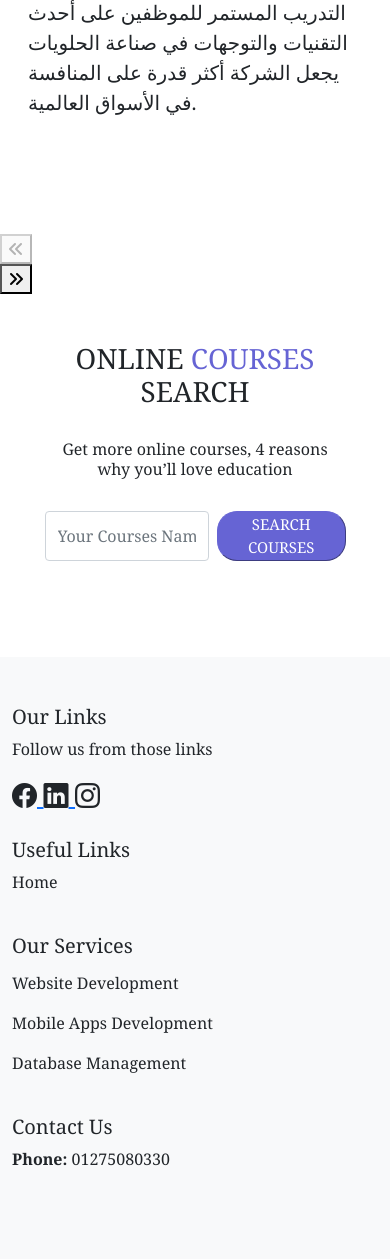
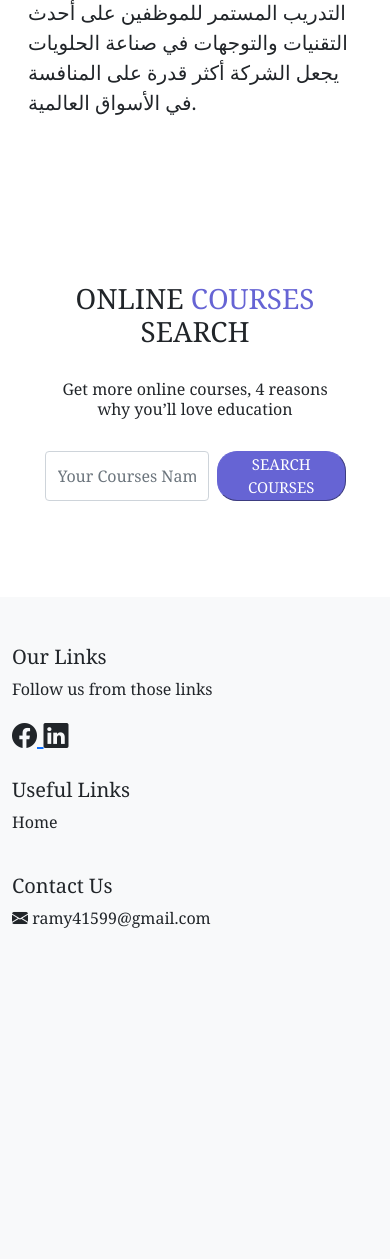
Before and after one commit to Ahmed-El-Gendy/CorSir, a Django app: page / in a window 390 px wide. Shown: the part 3183-4442 px from the top of the page. After the commit the page ends 4111 px from the top, so only its background shows below. Run offline with Django 5.2, Linux system fonts and the light colour scheme; some libraries are stand-ins or nearby versions.

Commit message:
edit templates

```diff
--- a/project/main/templates/userhome.html
+++ b/project/main/templates/userhome.html
@@ -4,7 +4,7 @@
 <head>
     <meta charset="UTF-8">
     <meta name="viewport" content="width=device-width, initial-scale=1.0">
-    <title>pro</title>
+    <title>Home</title>
     <script src="https://kit.fontawesome.com/a59b9b09ab.js" crossorigin="anonymous"></script>
     <link rel="stylesheet" href="https://cdn.jsdelivr.net/npm/bootstrap-icons@1.11.3/font/bootstrap-icons.min.css">
     <link rel="stylesheet" href="{% static 'css/home.css' %}">
@@ -45,7 +45,7 @@
 
     <nav class="navbar navbar-expand-lg navbar-light bg-light fixed-top">
         <div class="container">
-          <a class="navbar-brand" href="#home"><img src="../static/images/55.png" alt="" width="45px" height="40px" style="border-radius: 50%;" >
+          <a class="navbar-brand" href="#home"><img src="{% static 'images/slide-1.jpg' %}" alt="" width="45px" height="40px" style="border-radius: 50%;" >
             <span >COU</span>RSES
           </a>
           <button class="navbar-toggler" type="button" data-bs-toggle="collapse" data-bs-target="#navbarTogglerDemo02" aria-controls="navbarTogglerDemo02" aria-expanded="false" aria-label="Toggle navigation">
@@ -54,17 +54,16 @@
           <div class="collapse navbar-collapse" id="navbarTogglerDemo02">
             <ul class="navbar-nav ms-auto mb-2 mb-lg-0">
               <li class="nav-item">
-                <a class="nav-link" href="{% url 'userhome' %}">الصفحة الرئيسية</a>
+                <a class="nav-link" href="{% url 'userhome' %}">Home</a>
               </li>
               <li class="nav-item">
-                <a class="nav-link" href="#about">المهام</a>
+                <a class="nav-link" href="#about">About us</a>
               </li>
               <li class="nav-item">
-                <a class="nav-link" href="#services">اهميه الادارة</a>
+                <a class="nav-link" href="#services">Services</a>
               </li>
               <li class="nav-item">
-                <a class="nav-link" href="#coures">الدروس
-                </a>
+                <a class="nav-link" href="#Courses">Courses</a>
               </li>
                <li class="nav-item">
                   {% if user.is_authenticated %}
@@ -215,7 +214,8 @@
       <div id="carouselExampleCaptions" class=" carousel slide" data-bs-ride="carousel">
         <div class="carousel-inner ">
           <div class="carousel-item active text-start">
-            <img src="../static/images/home3.jpg" class="d-block w-100" alt="...">
+            {% load static %}
+            <img src="{% static 'images/slide-1.jpg' %}" class="d-block w-100" alt="...">
             <div class="carousel-caption d-flex flex-column justify-content-center align-items-start text-start" style="top: 50%; transform: translateY(-50%);">
               <h5>إدارة التطوير والتدريب</h5>
               <span class="fs-5">إدارة التطوير والتدريب في الشركة  تهدف إلى تعزيز مهارات الموظفين وتحفيز الابتكار لضمان التميز في المنتجات. تتولى تحديد الاحتياجات التدريبية وتصميم برامج متخصصة لتطوير القدرات الفنية والإدارية. من مهامها تطوير المهارات القيادية، تشجيع الإبداع، وتقييم الأداء بشكل مستمر. تركز الإدارة أيضًا على تطبيق
@@ -227,7 +227,7 @@
             </div>
           </div>
           <div class="carousel-item">
-            <img src="../static/images/home2.jpg" class="d-block w-100" alt="...">
+            <img src="{% static 'images/slide-2.jpg' %}" class="d-block w-100" alt="...">
             <div class="carousel-caption d-flex flex-column justify-content-center align-items-center text-center" style="top: 50%; transform: translateY(-50%);">
               <h5>الرؤية</h5>
               <p class="fs-5">أن تكون إدارة التطوير والتدريب في شركة الحلويات مرجعًا عالميًا للابتكار والتميز في تنمية الكفاءات البشرية، وتقديم حلول تدريبية متقدمة تسهم في تحقيق ريادة الشركة على المستوى العالمي في صناعة الحلويات.
@@ -323,44 +323,72 @@
           </div>
       </section>
     <!-- ************************************ -->
-    <div class="cover">
-    <button class="left" onclick="leftScroll()">
+    {% if user.is_authenticated %}
+  <section id="Courses" class="services_team section-padding bg position-relative">
+    <p class="fs-1 fw-bold text-center">Courses</p>
+
+    <div class="position-relative">
+      <button class="left btn btn-primary position-absolute" onclick="leftScroll()" style="left: 20px; top: 50%; transform: translateY(-50%); z-index: 10;">
         <i class="fas fa-angle-double-left"></i>
       </button>
-    <div class="scroll-images">
+      <div class="scroll-images row row-cols-1 row-cols-md-3 g-4 mx-2" style="overflow-x: auto; scrollbar-width: none; -ms-overflow-style: none;">
         {% for usercourse in usercourses %}
-            <div class="child">
-                <img src="{{ usercourse.course_image }}" alt="{{ usercourse.course_title }}" width="100" height="100">
-                <h4>{{ usercourse.course_title }}</h4>
-                <p>Status: {{ usercourse.done|yesno:"Completed,Not Completed" }}</p>
-                <a href="{% url 'course_detail' usercourse.id %}">
-                    <button type="button">Show</button>
+          <div class="col">
+            <div class="card h-100 border-0 shadow-sm" style="transition: transform 0.3s ease; cursor: pointer;" onmouseover="this.style.transform='scale(1.05)';" onmouseout="this.style.transform='scale(1)';">
+              <div class="card-img-wrapper" style="width: 100%; height: 70%; overflow: hidden;">
+                <img id="img_team" src="{{ usercourse.course_image }}"
+                     class="card-img-top"
+                     alt="{{ usercourse.course_title }} image"
+                     style="width: 100%; height: 100%; object-fit: cover;">
+              </div>
+
+              <!-- Course Title and Link -->
+              <div class="card-body text-center">
+                <h5 class="card-title fs-3 fw-bold">{{ usercourse.course_title }}</h5>
+                <a href="{% url 'course_detail' usercourse.id %}" class="btn btn-outline-primary rounded-circle">
+                  Show
                 </a>
+              </div>
+            </div>
           </div>
         {% endfor %}
       </div>
 
-
-    <button class="right" onclick="rightScroll()">
+      <!-- Right Scroll Button - Position within the Courses section -->
+      <button class="right btn btn-primary position-absolute" onclick="rightScroll()" style="right: 20px; top: 50%; transform: translateY(-50%); z-index: 10;">
         <i class="fas fa-angle-double-right"></i>
       </button>
     </div>
+  </section>
 
+  <style>
+    /* Hide scrollbar in WebKit browsers (Chrome/Safari) */
+    .scroll-images::-webkit-scrollbar {
+      display: none;
+    }
 
+    /* Hide scrollbar for other browsers (Firefox, IE/Edge) */
+    .scroll-images {
+      -ms-overflow-style: none; /* IE and Edge */
+      scrollbar-width: none; /* Firefox */
+    }
+  </style>
+{% endif %}
 
   <script>
     document.addEventListener("DOMContentLoaded", function () {
       const scrollImages = document.querySelector(".scroll-images");
-      const scrollLength = scrollImages.scrollWidth - scrollImages.clientWidth;
       const leftButton = document.querySelector(".left");
       const rightButton = document.querySelector(".right");
 
+      // Function to check if buttons should be enabled or disabled
       function checkScroll() {
         const currentScroll = scrollImages.scrollLeft;
+        const scrollLength = scrollImages.scrollWidth - scrollImages.clientWidth;
         if (currentScroll === 0) {
           leftButton.setAttribute("disabled", "true");
           rightButton.removeAttribute("disabled");
-        } else if (currentScroll === scrollLength) {
+        } else if (currentScroll >= scrollLength) {
           rightButton.setAttribute("disabled", "true");
           leftButton.removeAttribute("disabled");
         } else {
@@ -369,109 +397,38 @@
         }
       }
 
+      // Calculate the width of three cards to scroll by that amount
+      function getCardWidth() {
+        const card = scrollImages.querySelector('.col'); // Select a single card
+        return card ? card.offsetWidth : 200; // Fallback to 200px if no cards are available
+      }
+
+      // Scroll left by three cards
+      function leftScroll() {
+        scrollImages.scrollBy({
+          left: -3 * getCardWidth(), // Scroll by three cards width
+          behavior: "smooth"
+        });
+      }
+
+      // Scroll right by three cards
+      function rightScroll() {
+        scrollImages.scrollBy({
+          left: 3 * getCardWidth(), // Scroll by three cards width
+          behavior: "smooth"
+        });
+      }
+
+      // Attach scroll event and resize event listeners
       scrollImages.addEventListener("scroll", checkScroll);
       window.addEventListener("resize", checkScroll);
       checkScroll();
 
-      function leftScroll() {
-        scrollImages.scrollBy({
-          left: -200,
-          behavior: "smooth"
-        });
-      }
-
-      function rightScroll() {
-        scrollImages.scrollBy({
-          left: 200,
-          behavior: "smooth"
-        });
-      }
-
+      // Attach click events to buttons
       leftButton.addEventListener("click", leftScroll);
       rightButton.addEventListener("click", rightScroll);
     });
-
   </script>
-
-
-
-    {% if user.is_authenticated %}
-    <section id="team" class="services_team section-padding bg">
-      <div id="coures" class="container">
-       <p class="fs-1 fw-bold text-center">الدروس المتاحة</p>
-          <!--
-       <p class="fs-1 fw-bold text-center"><img src="../static/images/book2.png" alt="" width="50px" height="50px"></p>
-       -->
-          <!--
-       <p class="fs-5 text-center">From concept through construction, to the finishing touches of each of your projects,<br> you can rely on the our
-        team to deliver a personal environment tailored specifically for you</p>
-        -->
-  <div class="row row-cols-1 row-cols-md-3 g-4 b b">
-      <div class="col ">
-        <div class="card h-100 border-0">
-         <div class="card_mmm"> <img id="img_team" src="../static/images/mq3.jpg" class="card-img-top " alt="..." ></div>
-          <div class="card-body text-center">
-              <h5 class="card-title fs-3 fw-bold">شرح استخدام ملفات التدريب</h5>
-              <p class="card-text"> طريقة استخدام ملفات التدريب وملفات التفعيل من خلال تقيم أفراد الفريق والكاشير والعاملين بالفرع والهيئة الإدارية بواسطة دكتور هانى</p>
-              <!--
-              <div id="iii">
-                <div id="doller"><i class="bi bi-layout-text-sidebar"></i></div>
-                <div><p class="fs-3 fw-bold text-center text-primary"><img src="../static/images/4.jpg" alt="" width="70px" height="70px"></p></div>
-                <div id="doller"><i class="bi bi-currency-dollar">60</i></div>
-              </div>
-              <p class="fs-4  text-center">Saruta Janifao</p>
-              -->
-              <a href="{% url 'c1' %}">
-                <button type="button">Show</button>
-              </a>
-          </div>
-        </div>
-      </div>
-      <div class="col ">
-          <div class="card h-100 border-0">
-              <img src="../static/images/mq2.jpg" class="card-img-top " alt="...">
-              <div class="card-body text-center">
-                <h5 class="card-title fs-3 fw-bold">مواجهة مشكلة التجميد وتجلط المنتجات</h5>
-                <p class="card-text">كيفية مواجهة مشكلة التجميد وتجلط المنتجات السائلة داخل الاسكويزر عن طريق فك الإسالة بإستخدام المياة الفاترة عن طريق عضو الفريق استاذ حاتم</p>
-                <!--
-                  <div id="iii">
-                  <div id="doller"><i class="bi bi-exclude"></i></div>
-                  <div><p class="fs-3 fw-bold text-center text-primary"><img src="../static/images/5.jpg" alt="" width="70px" height="70px"></p></div>
-                  <div id="doller"><i class="bi bi-currency-dollar">75</i></div>
-                </div>
-                <p class="fs-4  text-center">Mahfuz Riad</p>
-                -->
-                <a href="{% url 'c2' %}">
-                <button type="button">Show</button>
-              </a>
-            </div>
-          </div>
-        </div>
-      <div class="col ">
-        <div class="card h-100 border-0">
-          <img src="../static/images/mq1.jpg" class="card-img-top " alt="..." >
-          <div class="card-body text-center">
-              <h5 class="card-title fs-3 fw-bold">سلامة الغذاء وكيفية التعامل مع المخاطر</h5>
-              <p class="card-text">شرح لسلامة الغذاء وكيفية التعامل مع المخاطر في بيئة العمل عن طريق دكتور باسم</p>
-              <!--
-              <div id="iii">
-                <div id="doller"><i class="bi bi-journal-code"></i></div>
-                <div><p class="fs-3 fw-bold text-center text-primary "><img src="../static/images/6.jpg" alt="" width="70px" height="70px"></p></div>
-                <div id="doller"><i class="bi bi-currency-dollar">50</i></div>
-              </div>
-              <p class="fs-4  text-center">Je Faria</p>
-              -->
-              <a href="{% url 'c3' %}">
-                <button type="button">Show</button>
-              </a>
-
-          </div>
-        </div>
-      </div>
-    </div>
-      </div>
-  </section>
-    {% endif %}
   <!-- ************************************** -->
   <div id="text2" class=" text-center my-5 container">
     <div class="row justify-content-center">
@@ -486,6 +443,7 @@
     </div>
   </div>
   <!-- ************************** -->
+
   <footer class="bg-light text-dark py-5">
     <div class="container">
         <div class="row">
@@ -493,86 +451,29 @@
                 <h5 fs-1 fw-bold >Our Links</h5>
                 <p fs-3>Follow us from those links</p>
                 <div id="icon_text">
-                    <a href="https://www.facebook.com/b.labaneg" target="_blank" rel="noopener noreferrer">
+                    <a href="https://www.facebook.com/" target="_blank" rel="noopener noreferrer">
                         <i class="bi bi-facebook text-dark"></i>
                     </a>
-                    <a href="https://www.linkedin.com/company/b.laban/" target="_blank" rel="noopener noreferrer">
+                    <a href="https://www.linkedin.com/" target="_blank" rel="noopener noreferrer">
                         <i class="bi bi-linkedin text-dark"></i>
-                    </a>
-                    <a href="https://www.instagram.com/b.laban.eg" target="_blank" rel="noopener noreferrer">
-                        <i class="bi bi-instagram text-dark"></i>
                     </a>
                 </div>
             </div>
-
-            {% if user.is_authenticated %}
-                <div class="col-md-3 mb-4">
-                <h5>Useful Links</h5>
-                <ul class="list-unstyled">
-                    <li><a id="mmmm" href="https://drive.google.com/file/d/19gtGbQbDAcXul0tYPWk5EuKZf9J_WftB/view?usp=sharing" class="text-dark" target="_blank">سلامة الغذاء</a></li>
-                    <li><a id="mmmm" href="https://drive.google.com/file/d/1Ocv_NuwQCppUEcKNjBN5ySFj5FmfkL2X/view?usp=sharing" class="text-dark" target="_blank">خدمة العملاء</a></li>
-                    <li><a id="mmmm" href="https://drive.google.com/file/d/1BKFSXcVaFQbccqcmCO6pmYmOfEKAG6U7/view?usp=sharing" class="text-dark" target="_blank">سلامة الغذاء(2)</a></li>
-                    <li><a id="mmmm" href="https://drive.google.com/file/d/14MwaEnJ4HqnqDmysX_2Ch83xWdQ1mHqX/view?usp=sharing" class="text-dark" target="_blank">تحليل المخاطر</a></li>
-                    <!--
-                    <li><a href="#" class="text-dark">About us</a></li>
-                    <li><a href="#" class="text-dark">Sections</a></li>
-                    <li><a href="#" class="text-dark">Terms of service</a></li>
-                    -->
-                </ul>
-            </div>
-            <div class="col-md-3 mb-4">
-                <h5 style="padding-bottom: 5px">Documents</h5>
-                <ul class="list-unstyled">
-                    <!--
-                    <li><a href="#" class="text-dark">Mohamed</a></li>
-                    <li><a href="#" class="text-dark">Adel</a></li>
-                    <li><a href="#" class="text-dark">El-Sayed</a></li>
-                    <li><a href="#" class="text-dark">Hassan</a></li>
-                    <li><p>Website Development</p></li>
-                    <li><p>Mobile Apps Development</p></li>
-                    <li><p>Database Management</p></li>
-                    -->
-                    <li><a id="mmmm" href="https://docs.google.com/spreadsheets/d/1E6a4dDwGH6n4jWuDGyc7lRpZJDJuPJhl/edit?usp=sharing&ouid=114904246540518296467&rtpof=true&sd=true" class="text-dark" target="_blank">ملف تدريب الموظفين</a></li>
-
-                </ul>
-            </div>
-            {% else %}
                 <div class="col-md-3 mb-4">
                 <h5>Useful Links</h5>
                 <ul class="list-unstyled">
                     <li><a id="mmmm" href="{% url 'userhome' %}" class="text-dark">Home</a></li>
-                    <!--
-                    <li><a href="#" class="text-dark">About us</a></li>
-                    <li><a href="#" class="text-dark">Sections</a></li>
-                    <li><a href="#" class="text-dark">Terms of service</a></li>
-                    -->
                 </ul>
             </div>
             <div class="col-md-3 mb-4">
-                <h5 style="padding-bottom: 5px">Our Services</h5>
-                <ul class="list-unstyled">
-                    <!--
-                    <li><a href="#" class="text-dark">Mohamed</a></li>
-                    <li><a href="#" class="text-dark">Adel</a></li>
-                    <li><a href="#" class="text-dark">El-Sayed</a></li>
-                    <li><a href="#" class="text-dark">Hassan</a></li>
-                    -->
-                    <li><p>Website Development</p></li>
-                    <li><p>Mobile Apps Development</p></li>
-                    <li><p>Database Management</p></li>
+              <h5>Contact Us</h5>
+              <i class="bi bi-envelope-fill"></i>
+              <a href="https://mail.google.com/mail/?view=cm&fs=1&to=ramy41599@gmail.com" target="_blank" style="text-decoration: none; color: inherit;">
+                  <span>ramy41599@gmail.com</span>
+              </a>
+          </div>
 
-                </ul>
-            </div>
-            {% endif %}
-            <div class="col-md-3 mb-4">
-                <h5>Contact Us</h5>
-                <!--
-                <p>Mohamed Ail Street<br>Dekernes_Dakahlia</p>
-                <p><strong>Phone:</strong> 01096398096</p>
-                <p><strong>Email:</strong> info@example.com</p>
-                -->
-                <p><strong>Phone:</strong> 01275080330</p>
-            </div>
+
         </div>
     </div>
   </footer>
```
Also changed, not shown: project/db.sqlite3, project/main/static/images/20.png (deleted), project/main/static/images/21.png (deleted), project/main/static/images/22.jpg (deleted), project/main/static/images/23.jpg (deleted), project/main/static/images/25.jpg (deleted), project/main/static/images/blabanimg.png (deleted), project/main/static/images/home1.jpg (deleted), project/main/static/images/home2.jpg (deleted), project/main/static/images/home3.jpg (deleted), project/main/static/images/mq1.jpg (deleted), project/main/static/images/mq2.jpg (deleted), project/main/static/images/mq3.jpg (deleted), project/media/images/3.jpg (added). Lines whose indentation alone changed are shown as unchanged.
